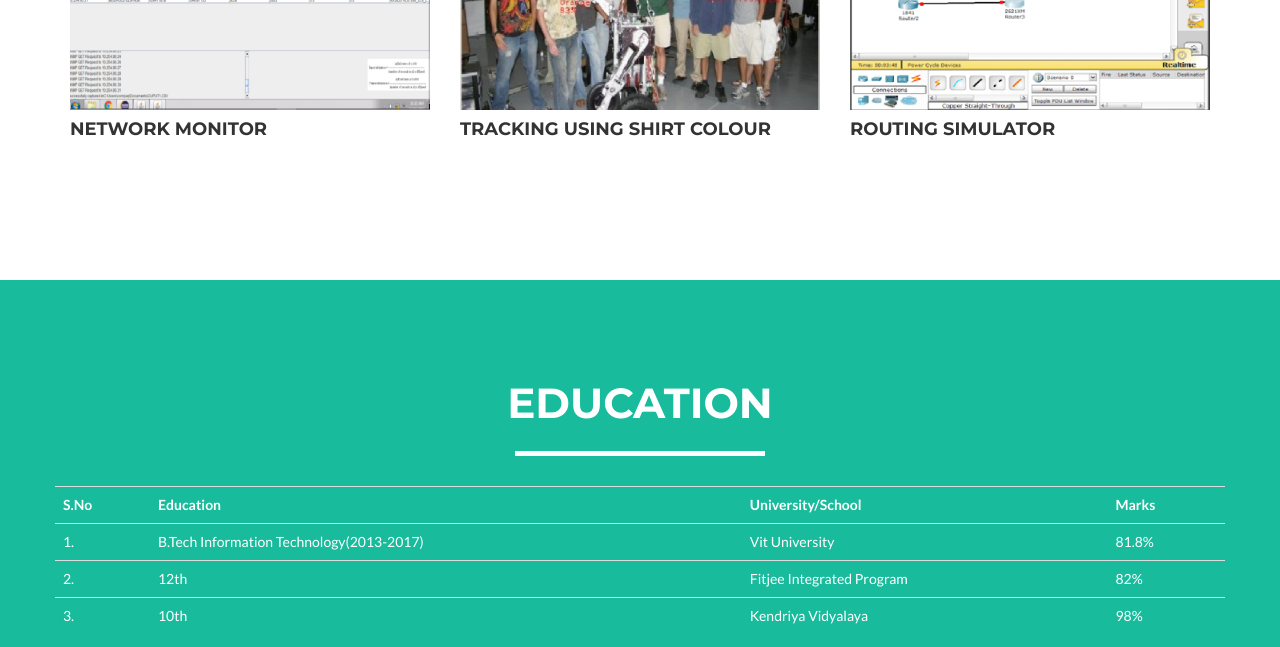
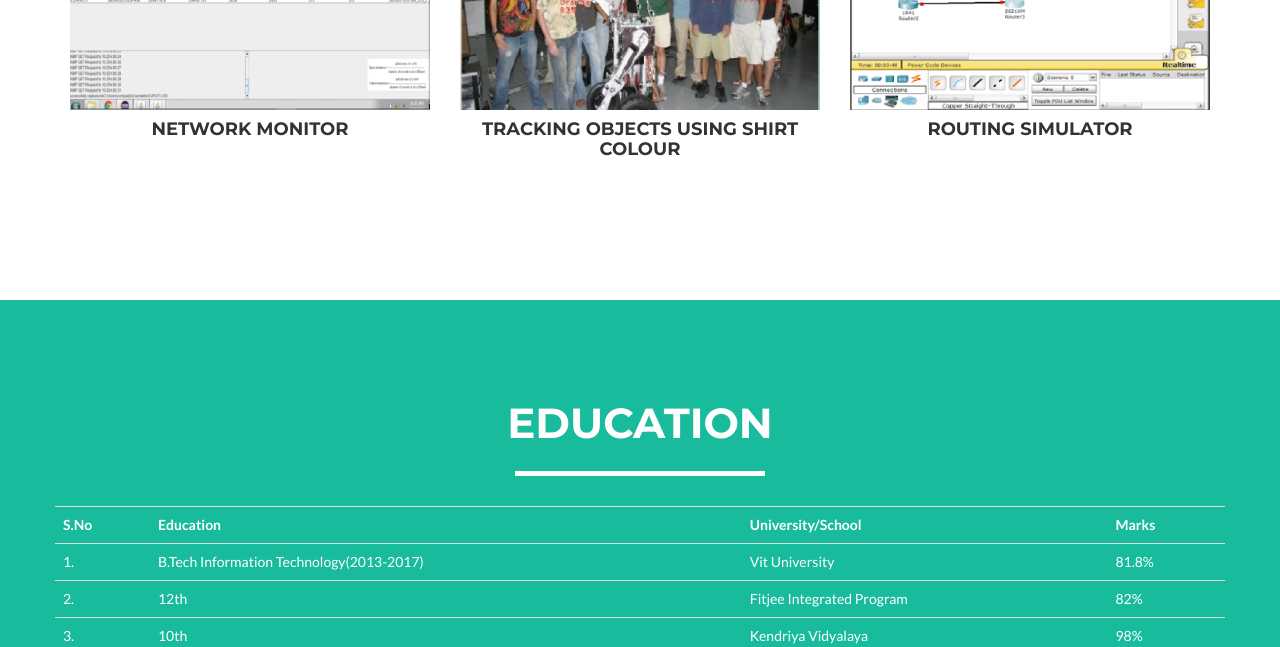
Before and after one commit to ppsandeep2/ppsandeep2.github.io, a website: page index.html in a window 1280 px wide. Shown: the part 1100-1747 px from the top of the page. Drawn offline with nearby package versions, Linux system fonts and the light colour scheme.

Commit message:
update 4

```diff
--- a/index.html
+++ b/index.html
@@ -102,7 +102,9 @@
                         <img src="cabin.png" class="img-responsive" alt="Cabin">
 
                     </a>
+                <div class="text-center">
                 <h4>Network Monitor</h4>
+                </div>
                 </div>
 
                 <div class="col-sm-4 portfolio-item">
@@ -114,7 +116,9 @@
                         </div>
                         <img src="cake.png" class="img-responsive" alt="Slice of cake">
                     </a>
-                 <h4>Tracking using shirt colour</h4>
+                  <div class="text-center">
+                <h4>Tracking Objects Using Shirt Colour</h4>
+                </div>
                 </div>
                 <div class="col-sm-4 portfolio-item">
                     <a href="#portfolioModal3" class="portfolio-link" data-toggle="modal">
@@ -125,7 +129,9 @@
                         </div>
                         <img src="circus.png" class="img-responsive" alt="Circus tent">
                     </a>
-                 <h4>Routing Simulator</h4>
+                  <div class="text-center">
+                <h4>Routing Simulator</h4>
+                </div>
                 </div>
 
             </div>
```
